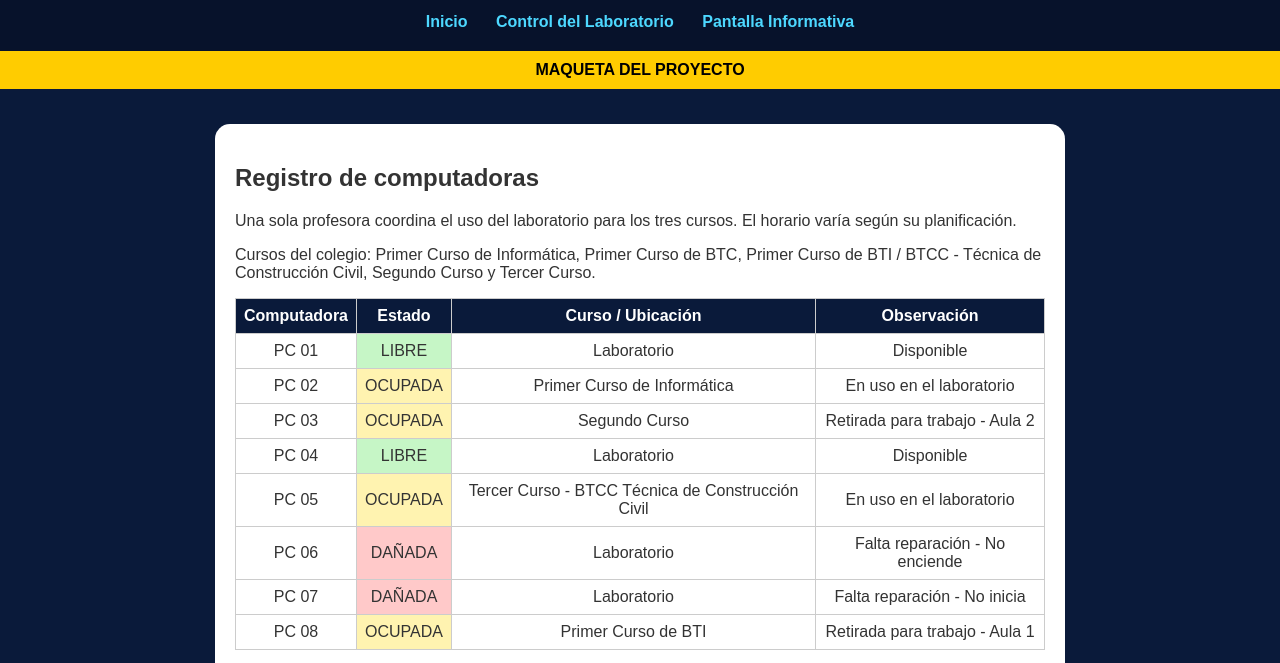
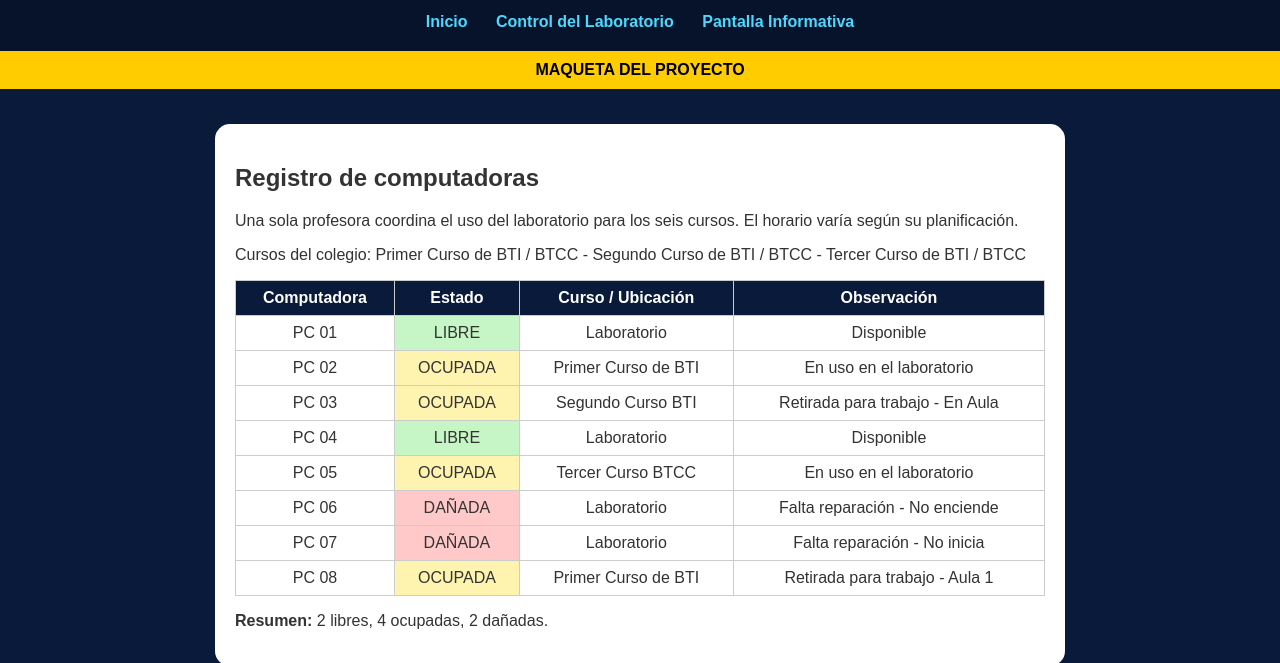
Before and after one commit to cedmr-pytos-promo/028-control-informativo, a plain HTML site: page Laboratorio.html in a window 1280 px wide. Shown: the part 121-784 px from the top of the page. Drawn offline with Linux system fonts and the light colour scheme.

Commit message:
Update Laboratorio.html

```diff
--- a/Laboratorio.html
+++ b/Laboratorio.html
@@ -32,15 +32,15 @@
 <div class="cont">
   <div class="caja">
     <h2>Registro de computadoras</h2>
-    <p>Una sola profesora coordina el uso del laboratorio para los tres cursos. El horario varía según su planificación.</p>
-    <p>Cursos del colegio: Primer Curso de Informática, Primer Curso de BTC, Primer Curso de BTI / BTCC - Técnica de Construcción Civil, Segundo Curso y Tercer Curso.</p>
+    <p>Una sola profesora coordina el uso del laboratorio para los seis cursos. El horario varía según su planificación.</p>
+    <p>Cursos del colegio: Primer Curso de BTI / BTCC - Segundo Curso de BTI / BTCC - Tercer Curso de BTI / BTCC</p>
     <table>
       <tr><th>Computadora</th><th>Estado</th><th>Curso / Ubicación</th><th>Observación</th></tr>
       <tr><td>PC 01</td><td class="libre">LIBRE</td><td>Laboratorio</td><td>Disponible</td></tr>
-      <tr><td>PC 02</td><td class="ocupada">OCUPADA</td><td>Primer Curso de Informática</td><td>En uso en el laboratorio</td></tr>
-      <tr><td>PC 03</td><td class="ocupada">OCUPADA</td><td>Segundo Curso</td><td>Retirada para trabajo - Aula 2</td></tr>
+      <tr><td>PC 02</td><td class="ocupada">OCUPADA</td><td>Primer Curso de BTI</td><td>En uso en el laboratorio</td></tr>
+      <tr><td>PC 03</td><td class="ocupada">OCUPADA</td><td>Segundo Curso BTI</td><td>Retirada para trabajo - En Aula</td></tr>
       <tr><td>PC 04</td><td class="libre">LIBRE</td><td>Laboratorio</td><td>Disponible</td></tr>
-      <tr><td>PC 05</td><td class="ocupada">OCUPADA</td><td>Tercer Curso - BTCC Técnica de Construcción Civil</td><td>En uso en el laboratorio</td></tr>
+      <tr><td>PC 05</td><td class="ocupada">OCUPADA</td><td>Tercer Curso BTCC </td><td>En uso en el laboratorio</td></tr>
       <tr><td>PC 06</td><td class="danado">DAÑADA</td><td>Laboratorio</td><td>Falta reparación - No enciende</td></tr>
       <tr><td>PC 07</td><td class="danado">DAÑADA</td><td>Laboratorio</td><td>Falta reparación - No inicia</td></tr>
       <tr><td>PC 08</td><td class="ocupada">OCUPADA</td><td>Primer Curso de BTI</td><td>Retirada para trabajo - Aula 1</td></tr>
```
